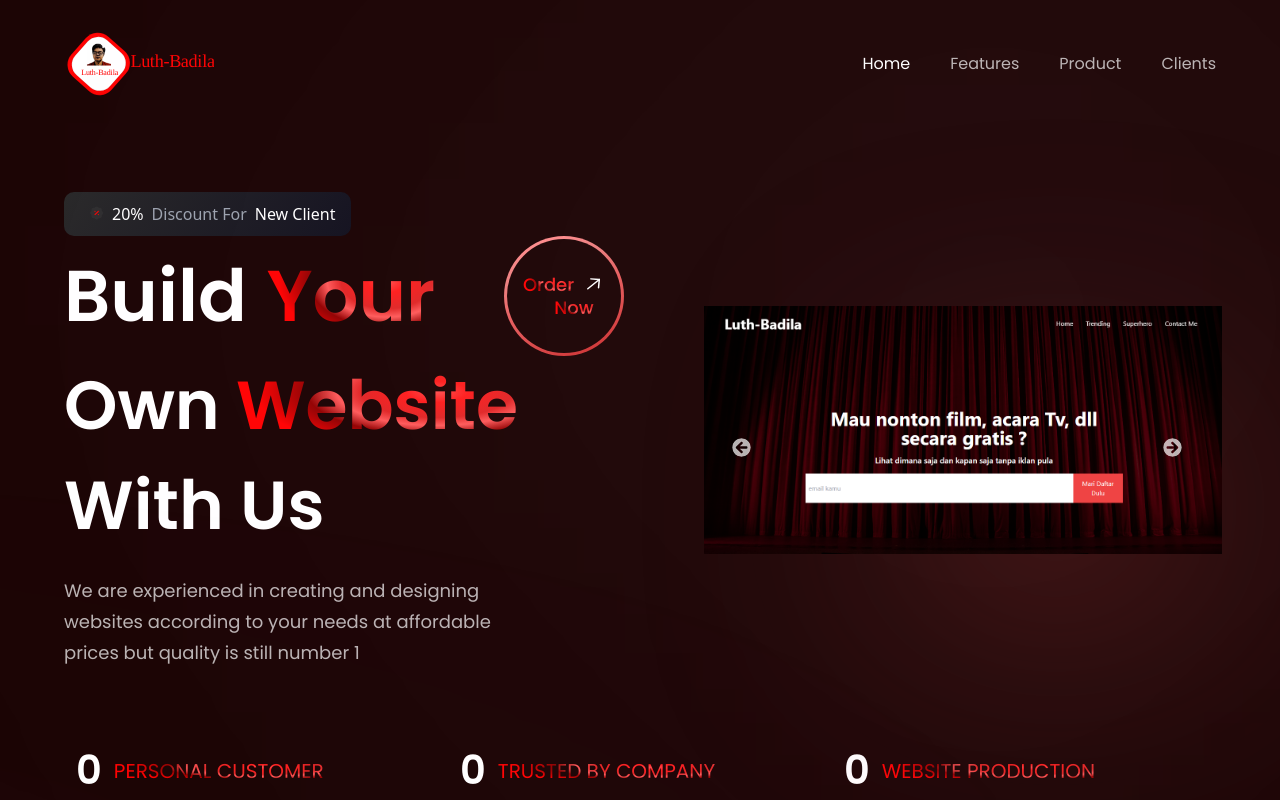
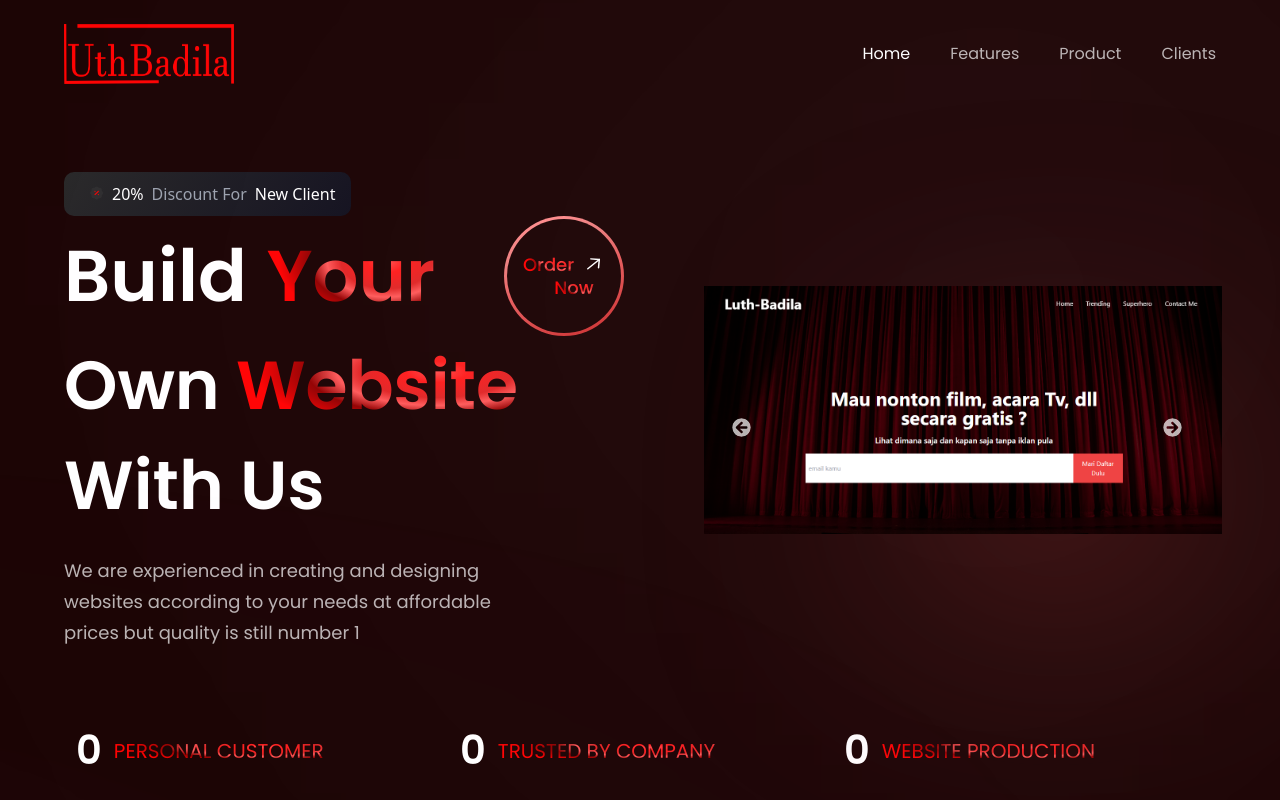
Before and after one commit to Luth-Badila/Luth-Badila, a React (Vite) app: page / in a window 1280 px wide. Shown: the top 800 px of the page. Built offline with nearby package versions, Linux system fonts and the light colour scheme.

Commit message:
change the logo in navbar

```diff
--- a/src/components/Navbar.jsx
+++ b/src/components/Navbar.jsx
@@ -1,6 +1,6 @@
 import { useState } from "react";
 
-import { close, logoHeader, menu } from "../assets";
+import { close, logoHeader, logo2, menu } from "../assets";
 import { navLinks } from "../constants";
 
 const Navbar = () => {
@@ -9,7 +9,7 @@ const Navbar = () => {
 
   return (
     <nav className="w-full flex py-6 justify-between items-center navbar">
-      <img src={logoHeader} alt="hoobank" className="w-[150px] h-[80px]" />
+      <img src={logo2} alt="luth badila" className="w-[170px] h-[60px]" />
 
       <ul className="list-none sm:flex hidden justify-end items-center flex-1">
         {navLinks.map((nav, index) => (
```
